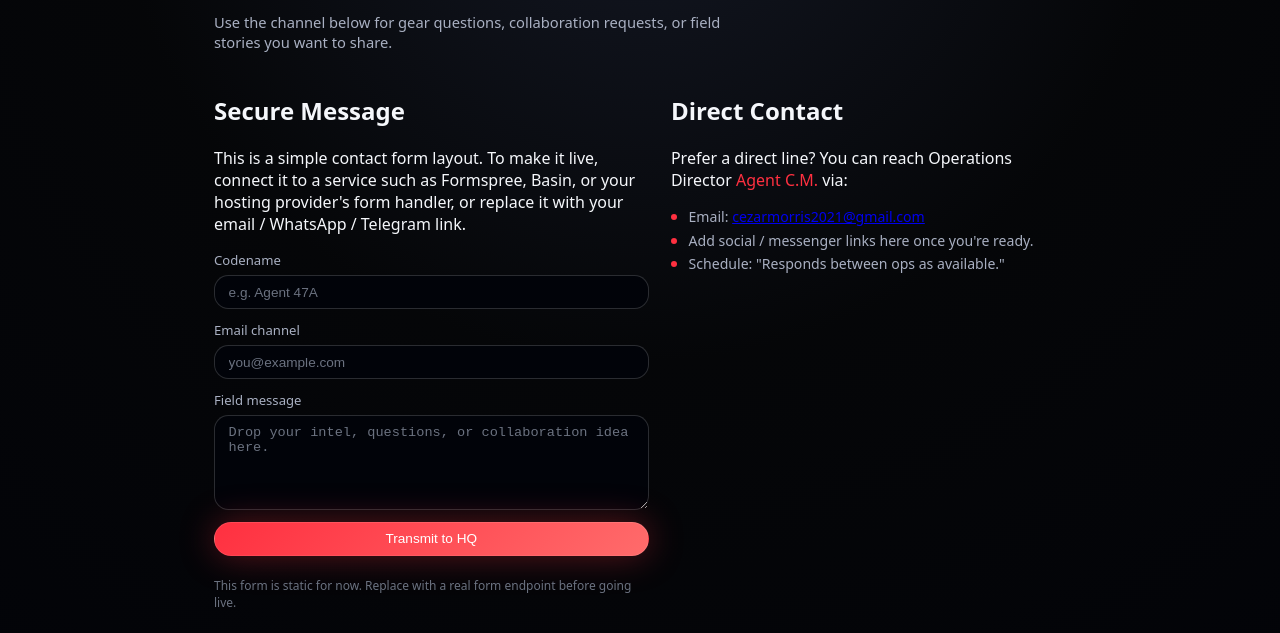
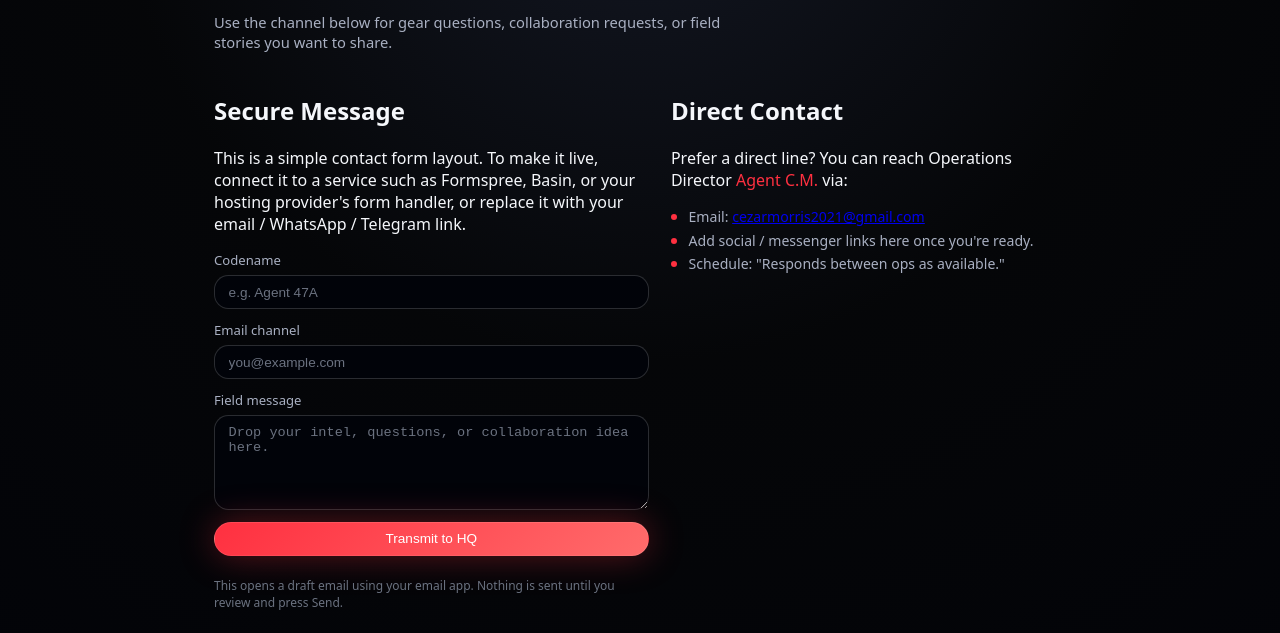
Before and after one commit to cezarmorris2021/quantum-gadgetry, a plain HTML site: page contact.html in a window 1280 px wide. Shown: the part 167-800 px from the top of the page. Drawn offline with Linux system fonts and the light colour scheme.

Commit message:
fix: remove fake receipt message from contact form

```diff
--- a/contact.html
+++ b/contact.html
@@ -51,7 +51,7 @@
           </label>
           <button type="submit" class="btn btn-primary">Transmit to HQ</button>
           <p class="form-note">
-            This form is static for now. Replace with a real form endpoint before going live.
+            This opens a draft email using your email app. Nothing is sent until you review and press Send.
           </p>
         </form>
       </div>
```
